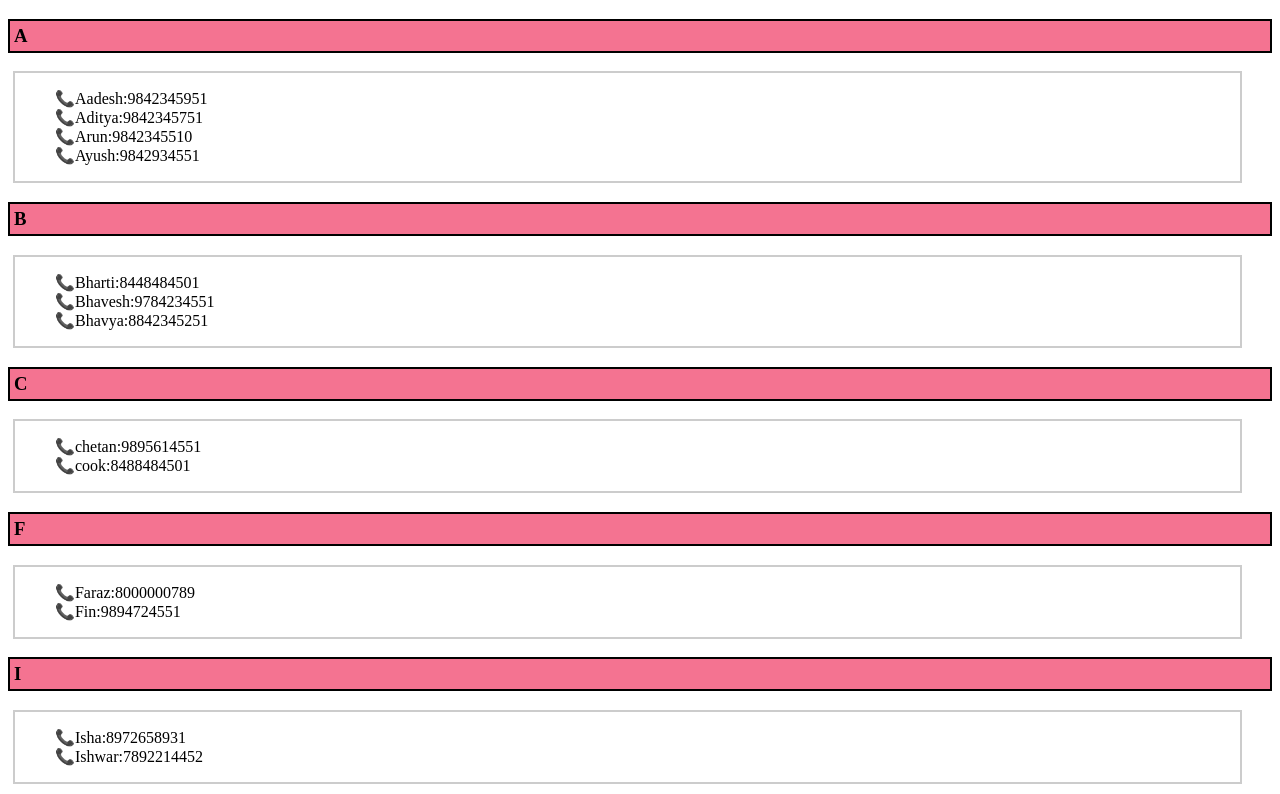
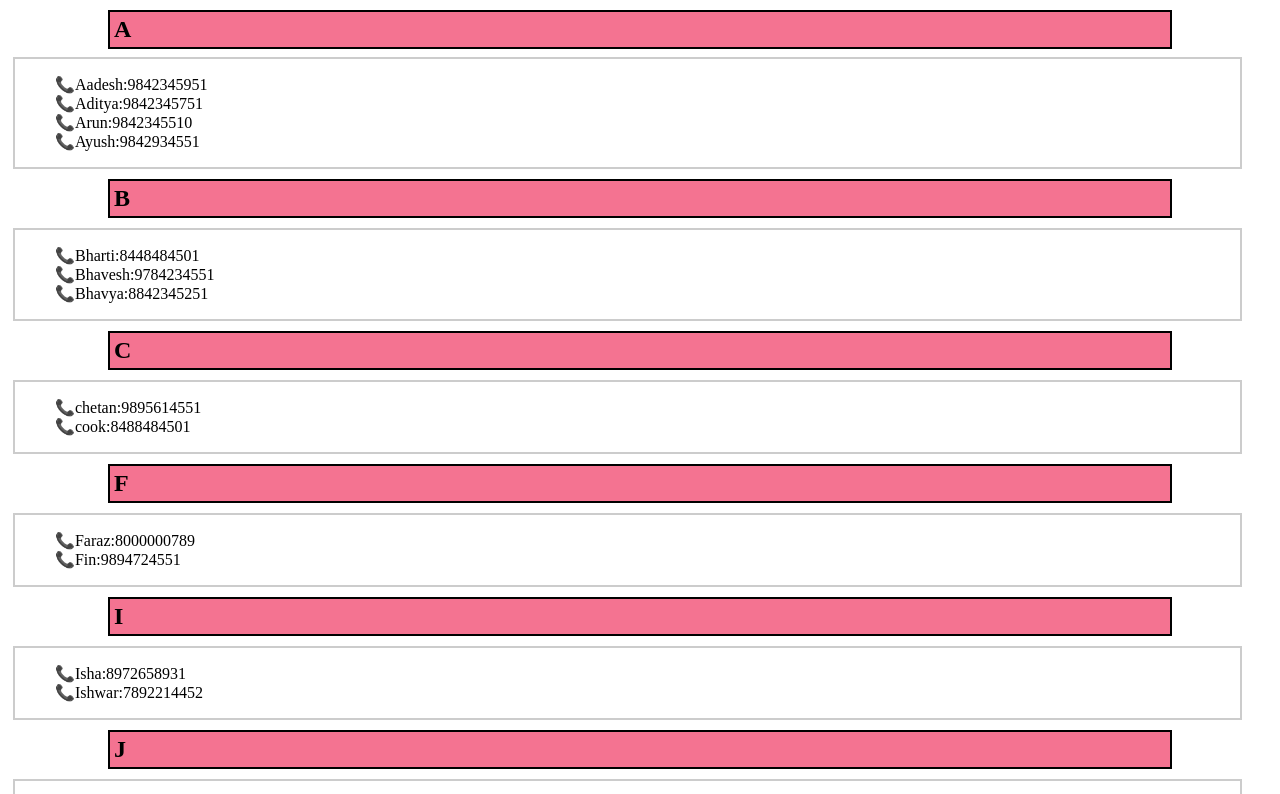
Before and after one commit to aadeshmate/TwoA1, a plain HTML site: page index.html in a window 1280 px wide. Shown: the top 794 px of the page. Drawn offline with Linux system fonts and the light colour scheme.

Commit message:
Update style.css

```diff
--- a/style.css
+++ b/style.css
@@ -7,14 +7,18 @@ section ul{
     list-style: none;
 }
 h3{
+
+    /* width: 00px; */
     border: 2px solid black;
     background-color: #F47391;
     position:sticky;
     top:10px;
     padding: 4px;
+    margin:auto 100px;
+    font-size: 1.5em;
 }
 section ul li::before{
     content: "\1F4DE";
-    color: green
+    color: green;
 
 }
```
